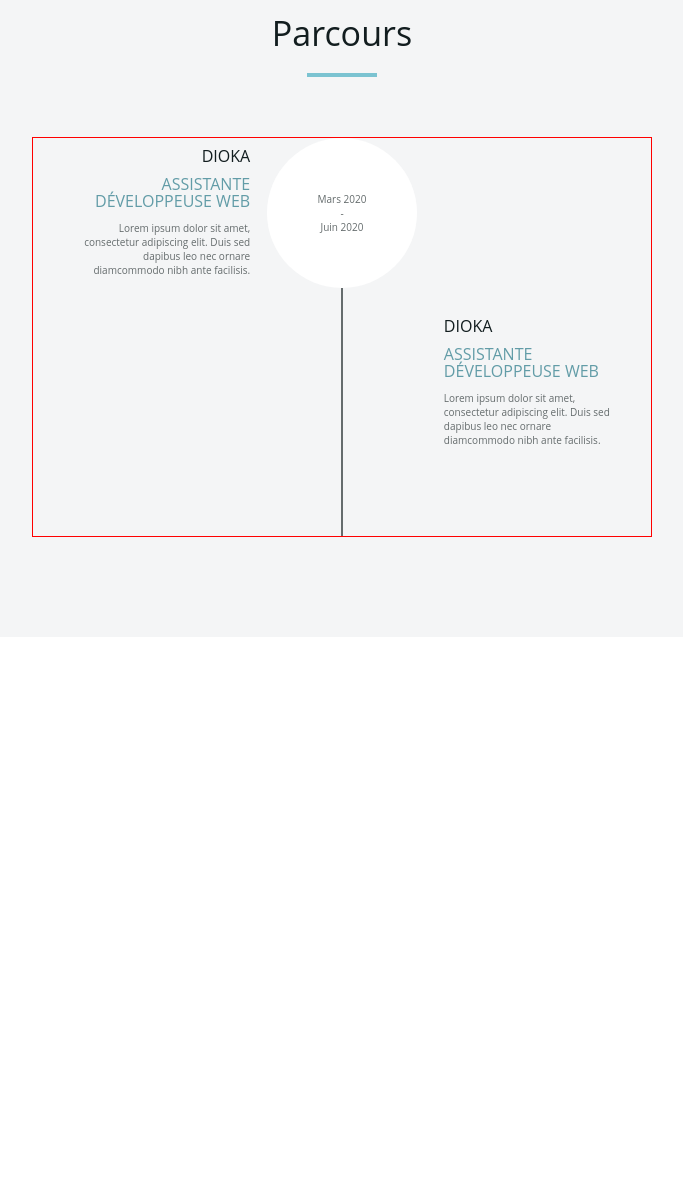
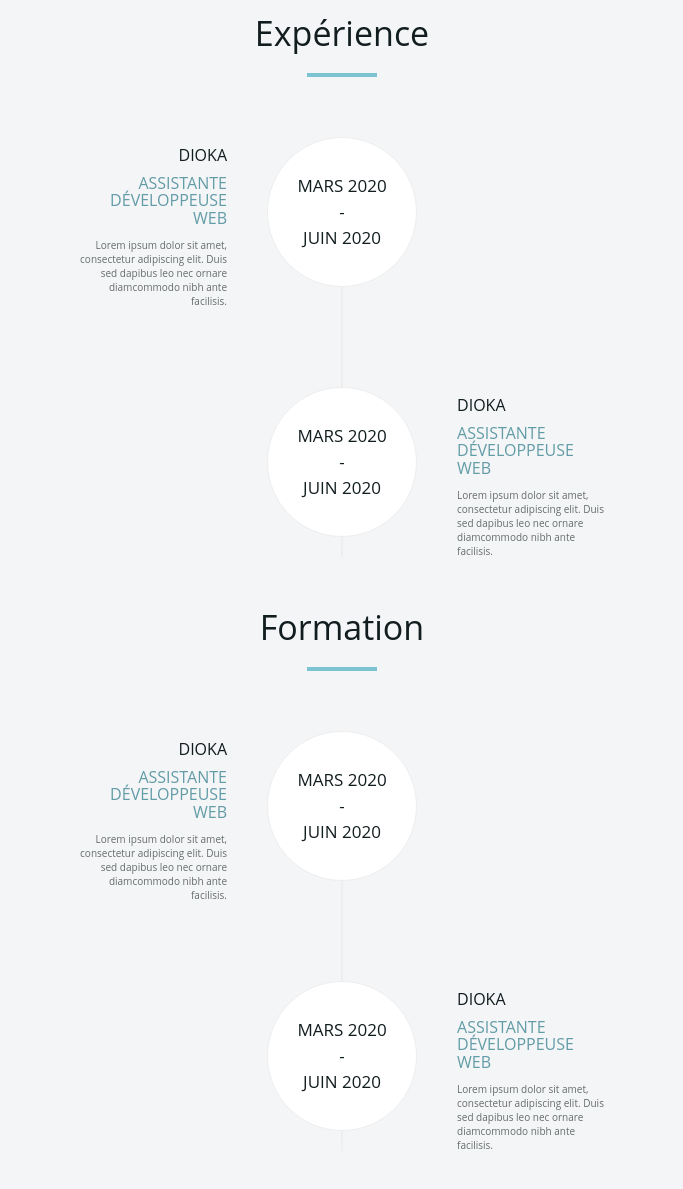
Before and after one commit to TracyZUMBU/Portfolio, a website: page index.html in a window 1280 px wide. Shown: the part 4492-5681 px from the top of the page, without its empty margins (298-981 px from the left). Before the commit the page ends 5329 px from the top, so only its background shows below. Drawn offline with Linux system fonts and the light colour scheme; files whose address does not match are found by name.

Commit message:
fill in html elment

```diff
--- a/index.html
+++ b/index.html
@@ -226,23 +226,26 @@
 
     <section id="background">
         <div class="container">
+            <div class="experiences-section">
                 <div class="title-container">
-                <h2 class="title title--black">Parcours</h2>
+                    <h2 class="title title--black">Expérience</h2>
                     <hr class="hr hr--blue">
                 </div>
                 <ul class="timeline">
                     <li class="timeline__container timeline__container--left">
                         <div class="timeline__content">
-                        <h3 class="timeline__compagny">Dioka</h3>
+                            <h3 class="timeline__compagny">Dioka</h>
                             <h3 class="timeline__job">Assistante développeuse web</h3>
                             <p class="timeline__description">Lorem ipsum dolor sit amet, consectetur adipiscing elit. Duis sed dapibus leo nec ornare diamcommodo nibh ante facilisis.</p>
                         </div>
-                    <div class="timeline__date">
+                        <div class="timeline__box-date">
+                            <h3 class="timeline__date">
                                 Mars 2020
                                 <br>
                                 -
                                 <br>
                                 Juin 2020
+                            </h3>
                         </div>
                     </li>
                     <li class="timeline__container timeline__container--right">
@@ -251,8 +254,58 @@
                             <h3 class="timeline__job">Assistante développeuse web</h3>
                             <p class="timeline__description">Lorem ipsum dolor sit amet, consectetur adipiscing elit. Duis sed dapibus leo nec ornare diamcommodo nibh ante facilisis.</p>
                         </div>
+                        <div class="timeline__box-date timeline__box-date--right">
+                            <h3 class="timeline__date timeline__date--right">
+                                Mars 2020
+                                <br>
+                                -
+                                <br>
+                                Juin 2020
+                            </h3>
+                        </div>
                     </li>
                 </ul>
+            </div>
+            <div class="education-section">
+                <div class="title-container">
+                    <h2 class="title title--black">Formation</h2>
+                    <hr class="hr hr--blue">
+                </div>
+                <ul class="timeline">
+                    <li class="timeline__container timeline__container--left">
+                        <div class="timeline__content">
+                            <h3 class="timeline__compagny">Dioka</h>
+                            <h3 class="timeline__job">Assistante développeuse web</h3>
+                            <p class="timeline__description">Lorem ipsum dolor sit amet, consectetur adipiscing elit. Duis sed dapibus leo nec ornare diamcommodo nibh ante facilisis.</p>
+                        </div>
+                        <div class="timeline__box-date">
+                            <h3 class="timeline__date">
+                                Mars 2020
+                                <br>
+                                -
+                                <br>
+                                Juin 2020
+                            </h3>
+                        </div>
+                    </li>
+                    <li class="timeline__container timeline__container--right">
+                        <div class="timeline__content">
+                            <h3 class="timeline__compagny">Dioka</h2>
+                            <h3 class="timeline__job">Assistante développeuse web</h3>
+                            <p class="timeline__description">Lorem ipsum dolor sit amet, consectetur adipiscing elit. Duis sed dapibus leo nec ornare diamcommodo nibh ante facilisis.</p>
+                        </div>
+                        <div class="timeline__box-date timeline__box-date--right">
+                            <h3 class="timeline__date timeline__date--right">
+                                Mars 2020
+                                <br>
+                                -
+                                <br>
+                                Juin 2020
+                            </h3>
+                        </div>
+                    </li>
+                </ul>
+            </div>
         </div>
     </section>
 
--- a/sass/abstracts/_variables.scss
+++ b/sass/abstracts/_variables.scss
@@ -1,3 +1,6 @@
 //MARGIN - PADDING
 $padding-section: 10rem 0;
 $margin-section-big: 33rem;
+
+// height of element
+$H_box-date :15rem;
--- a/sass/layout/_background.scss
+++ b/sass/layout/_background.scss
@@ -1,10 +1,15 @@
 #background {
     background-color: var(--color-secondary-white-medium)
 }
+
+.experiences-section,
+.education-section {
+    width: 100%;
+    margin-bottom: 4rem;
+}
+
 .timeline {
     position: relative;
-    border:1px solid red;
-    min-height:40rem;
     width: 100%;
     display: flex;
     flex-direction: column;
@@ -16,37 +21,47 @@
         bottom: 0;
         //
         left: 50%;
-        width: .2rem;
+        width: 2px;
         transform: translateX(-50%);
-        background-color:var(--color-tertiary-light);
+        background-color:#eee;
 
     }
 
     &__container {
+        position: relative;
         display: flex;
+        width: 50%;
+        height: $H_box-date;
+        margin-bottom: 10rem;
+        &:last-child{
+            margin-bottom: 2rem;
+        }
 
-        height: 17rem;
-        width: 40%;
+
         &--left{
-            padding: 1rem 3rem 1rem 4rem;
+            padding: 1rem 11.5rem 1rem 4rem;
             text-align: end;
         }
         &--right {
-            padding: 1rem 4rem 1rem 4rem;
+            padding: 1rem 4rem 1rem 11.5rem;
             text-align: start;
             align-self: flex-end;
         }
 
+        &--left :last-child,
+        &--right :last-child{
+            padding-bottom: 0;
+        }
+
     }
 
-    &__content {
-    }
 
     &__job {
         color: var(--color-primary-dark);
+        font-weight: 500;
     }
 
-    &__date{
+    &__box-date {
         display: flex;
         flex-direction: column;
         align-items: center;
@@ -54,13 +69,25 @@
         text-align: center;
         position: absolute;
         top:0;
-        left: 50%;
+        left: 100%;
         transform: translateX(-50%);
+        border:1px solid #eee;
+        border-radius: 50%;
         width: 15rem;
-        height: 15rem;
-        border-radius: 50%;
+        height: $H_box-date;
+        background-color: var(--color-secondary-white-light);
+        &--right {
+            left: 0;
+        }
+    }
 
-        background-color: var(--color-secondary-white-light);
+    &__date{
+        margin-bottom: 0;
+        font-weight: 400;
+        font-size: 1.7rem;
+        line-height: 2.6rem;
+        text-transform: uppercase;
+        text-align: center;
 
     }
 }
```
Also changed, not shown: css/style.css. Lines whose indentation alone changed are shown as unchanged.
